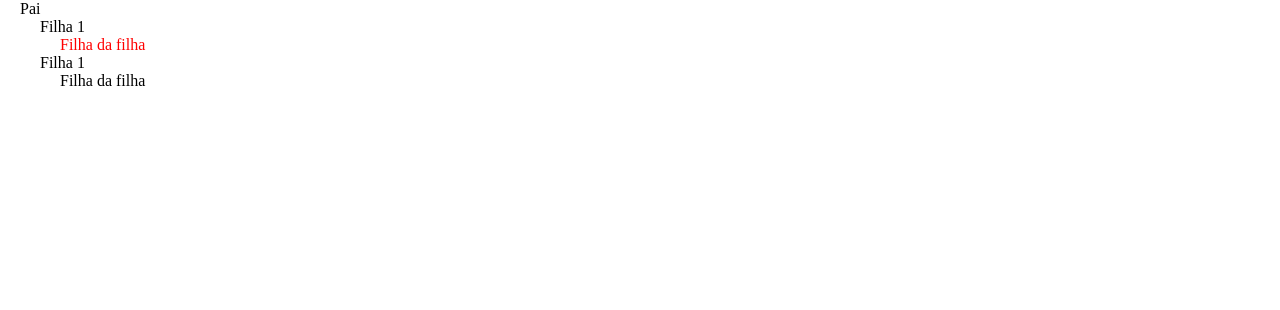
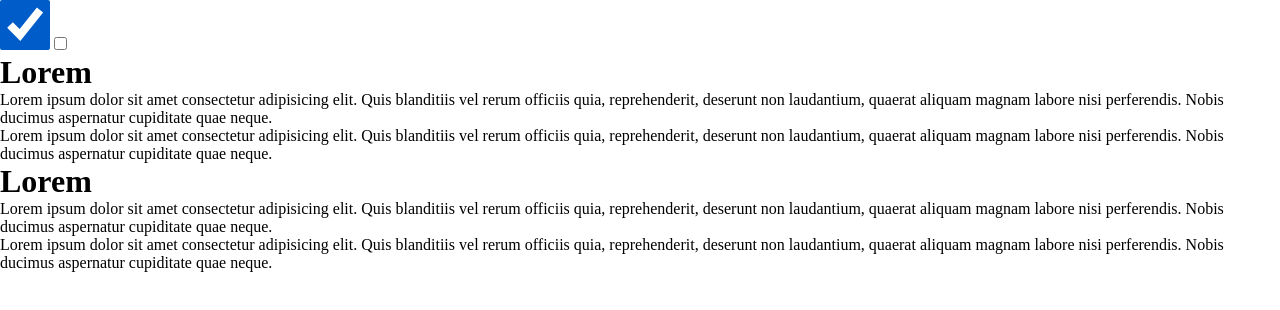
Before and after one commit to GabrielPresense/CursoJS, a plain HTML site: page Html/583 e 584. Seletores básicos do CSS/index.html in a window 1280 px wide. Drawn offline with Linux system fonts and the light colour scheme.

Commit message:
Seletores básicos do CSS

```diff
--- a/Html/583. Seletores básicos do CSS/assets/css/styles.css
+++ b/Html/583 e 584. Seletores básicos do CSS/assets/css/styles.css
@@ -10,7 +10,7 @@
 body div section p,
 body div section h1{
     color: red;
-}*/
+}
 
 .color-red{
     color: red;
@@ -29,3 +29,20 @@ div{
 .pai > .filha > span > .filha{
     color: red ;
 }
+
+.pai .um + .dois{
+    color: red;
+}*/
+
+.pai .um~.dois{
+    color: red;
+}
+
+[meu-atributo="valor"]{
+    color: red;
+}
+
+[checked]{
+    width: 50px;
+    height: 50px;
+}
--- a/Html/583. Seletores básicos do CSS/index.html
+++ b/Html/583 e 584. Seletores básicos do CSS/index.html
@@ -6,7 +6,7 @@
     <title>Document</title>
     <link rel="stylesheet" href="./assets/css/styles.css">
 </head>
-<body class="error">
+<body>
     <!--<div>
         <h1>Lorem ipsum</h1>
         <p>Lorem ipsum dolor sit amet consectetur adipisicing elit. Culpa, ut doloremque asperiores quo quaerat beatae odit sit, delectus perspiciatis, corporis vitae? Natus, quas nemo magnam ipsa unde enim dolor aspernatur?</p>
@@ -18,6 +18,7 @@
             <p>Lorem, ipsum dolor sit amet consectetur adipisicing elit. Voluptatibus velit a deserunt, distinctio, sint facilis dolor, asperiores nihil illo obcaecati unde est perferendis. Quasi eos vitae enim quae numquam harum!</p>
         </section>
     </div>-->
+    <!--
     <div class="pai">
         Pai
         <div class="filha outra qualquer">
@@ -37,5 +38,14 @@
             </div>
         </div>
     </div>
+    -->
+    <input type="checkbox" checked>
+    <input type="checkbox">
+    <h1 class="heading" meu-atributo="A">Lorem</h1>
+    <p class="p">Lorem ipsum dolor sit amet consectetur adipisicing elit. Quis blanditiis vel rerum officiis quia, reprehenderit, deserunt non laudantium, quaerat aliquam magnam labore nisi perferendis. Nobis ducimus aspernatur cupiditate quae neque.</p>
+    <p class="p">Lorem ipsum dolor sit amet consectetur adipisicing elit. Quis blanditiis vel rerum officiis quia, reprehenderit, deserunt non laudantium, quaerat aliquam magnam labore nisi perferendis. Nobis ducimus aspernatur cupiditate quae neque.</p>
+    <h1 class="heading">Lorem</h1>
+    <p class="p">Lorem ipsum dolor sit amet consectetur adipisicing elit. Quis blanditiis vel rerum officiis quia, reprehenderit, deserunt non laudantium, quaerat aliquam magnam labore nisi perferendis. Nobis ducimus aspernatur cupiditate quae neque.</p>
+    <p class="p">Lorem ipsum dolor sit amet consectetur adipisicing elit. Quis blanditiis vel rerum officiis quia, reprehenderit, deserunt non laudantium, quaerat aliquam magnam labore nisi perferendis. Nobis ducimus aspernatur cupiditate quae neque.</p>
 </body>
 </html>
```
